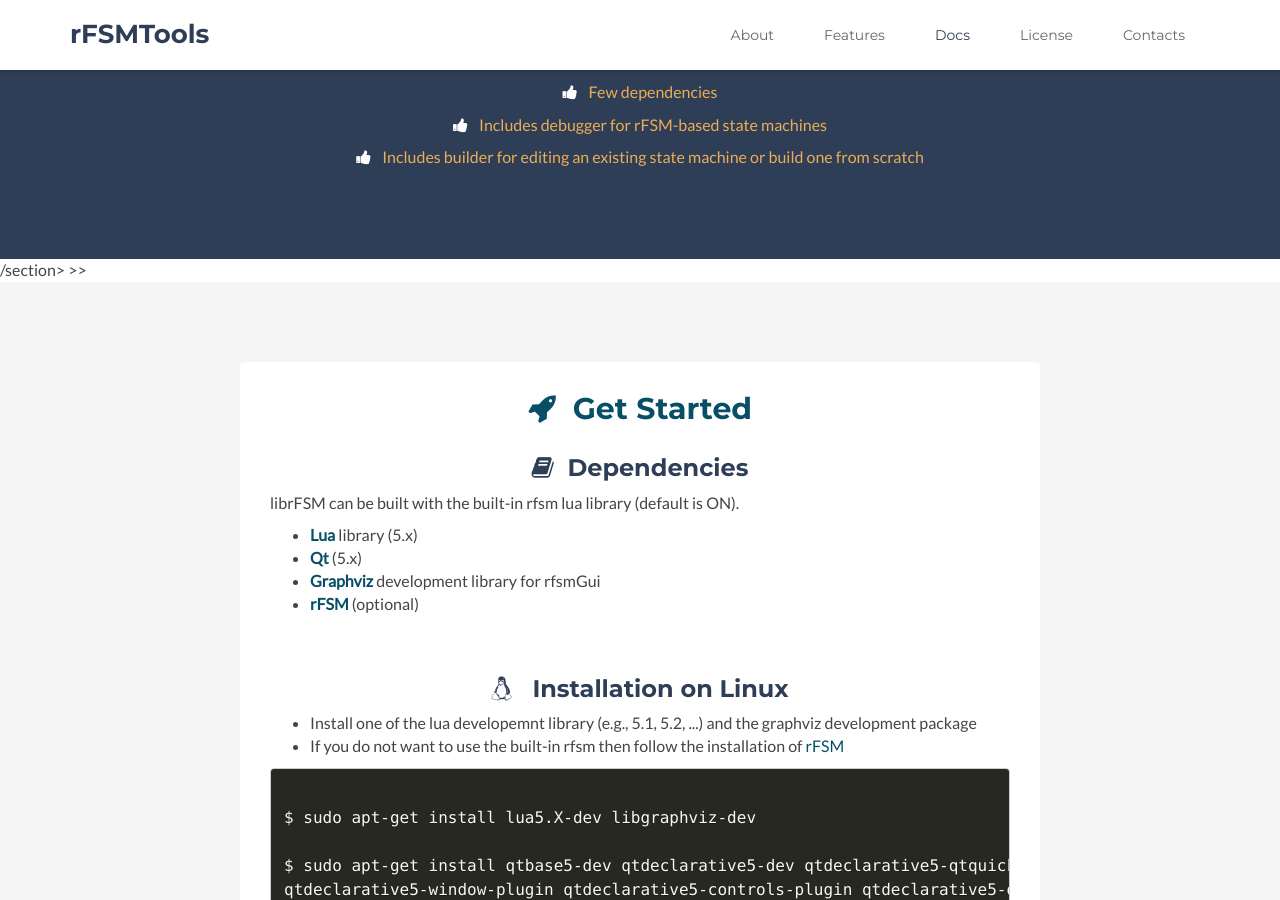
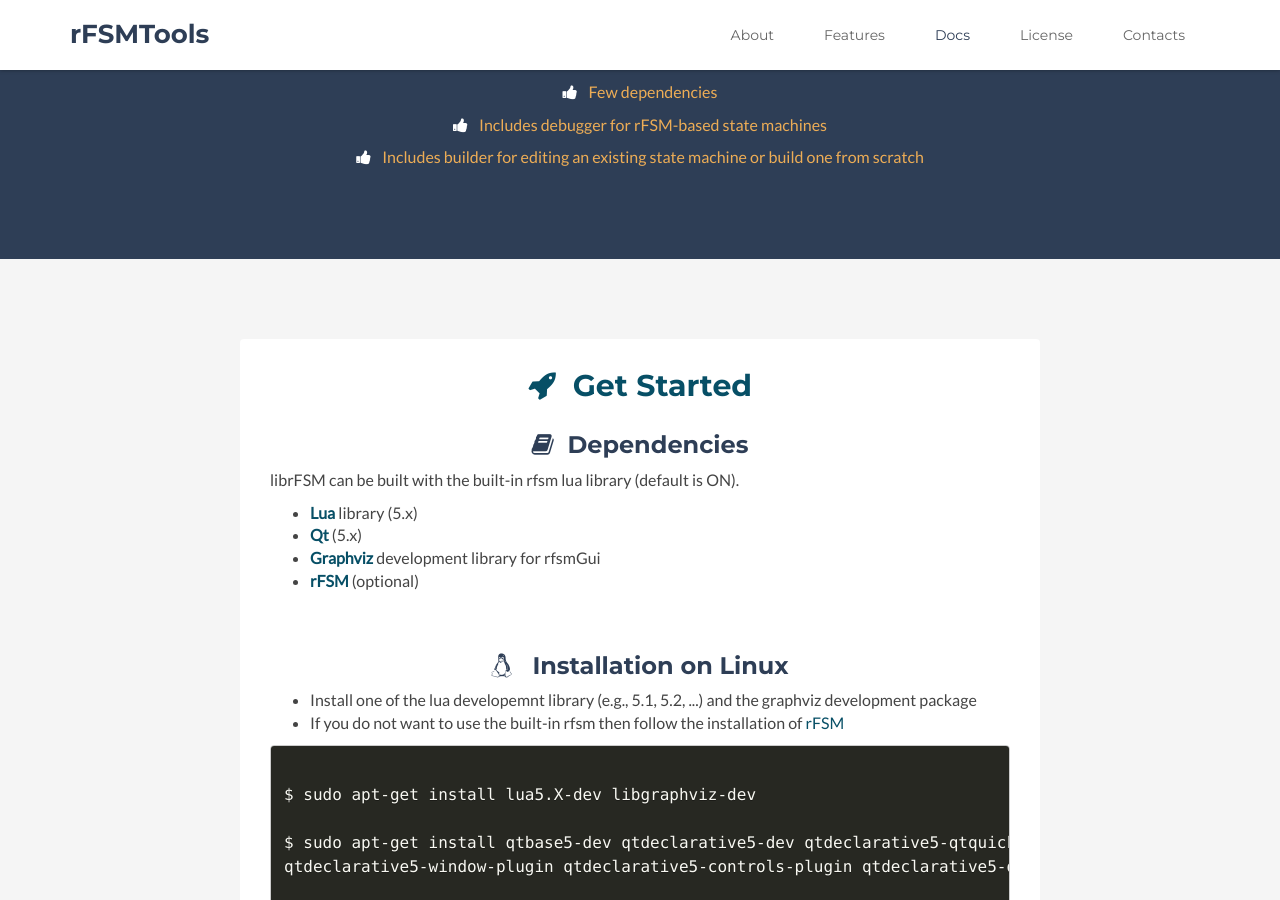
Before and after one commit to robotology/rfsmTools, a Jekyll site: the page built from index.html, in a window 1280 px wide and 900 px high, scrolled down 1517 px. Built offline with Jekyll 4.4.1, drawn with Linux system fonts in a browser that asks for light colours.

Commit message:
Update features.html

```diff
--- a/_includes/features.html
+++ b/_includes/features.html
@@ -12,5 +12,4 @@
                 <li><i class="fa fa-thumbs-up"></i>&nbsp;&nbsp;Includes builder for editing an existing state machine or build one from scratch</li>
             </ul>
         </div><!--//container-->
-    </section><!--//fmacs-->/section><!--//flin/section><!--//fwindowss-->
->>
+    </section><!--//fmacs-->
```
